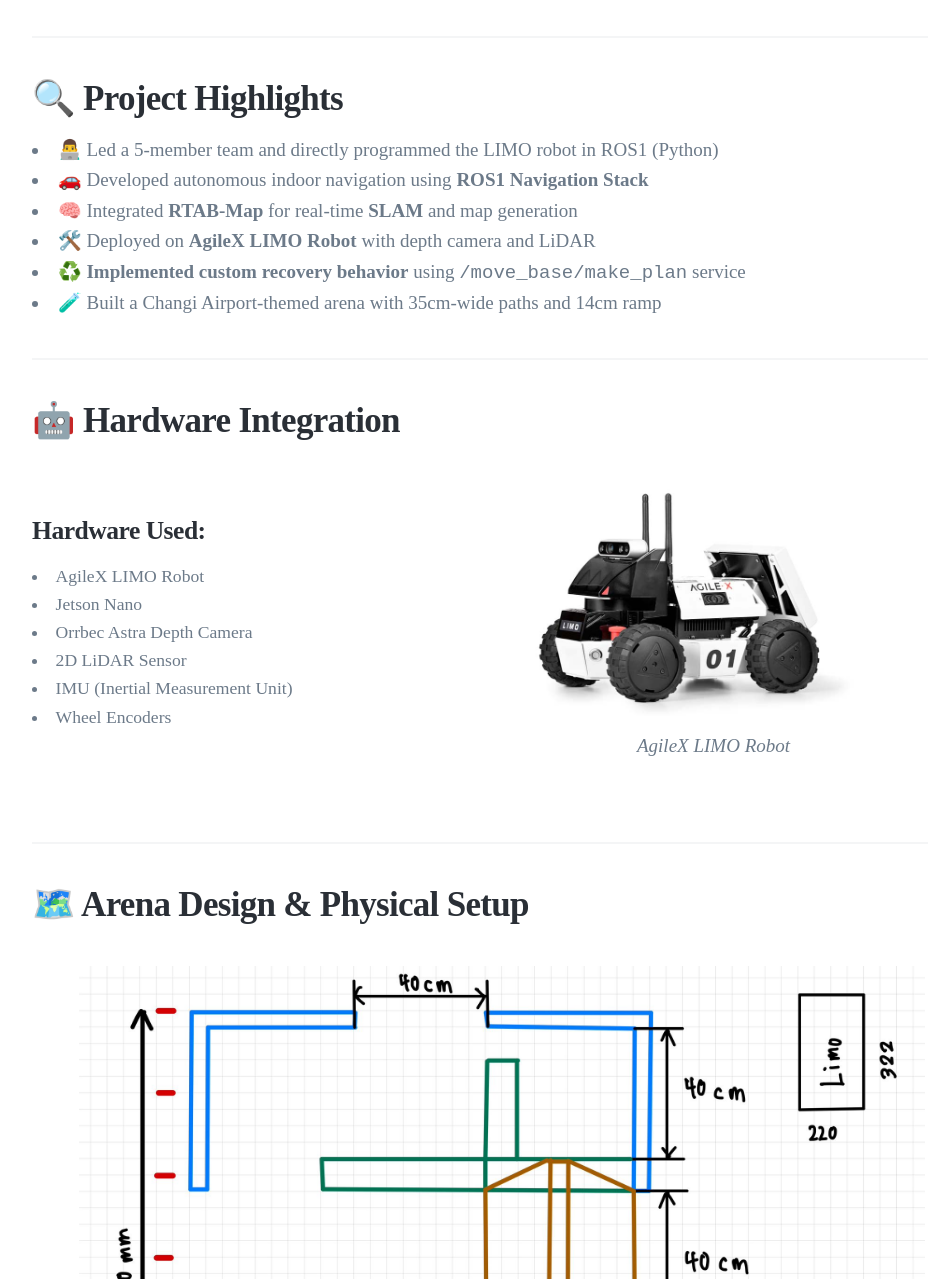
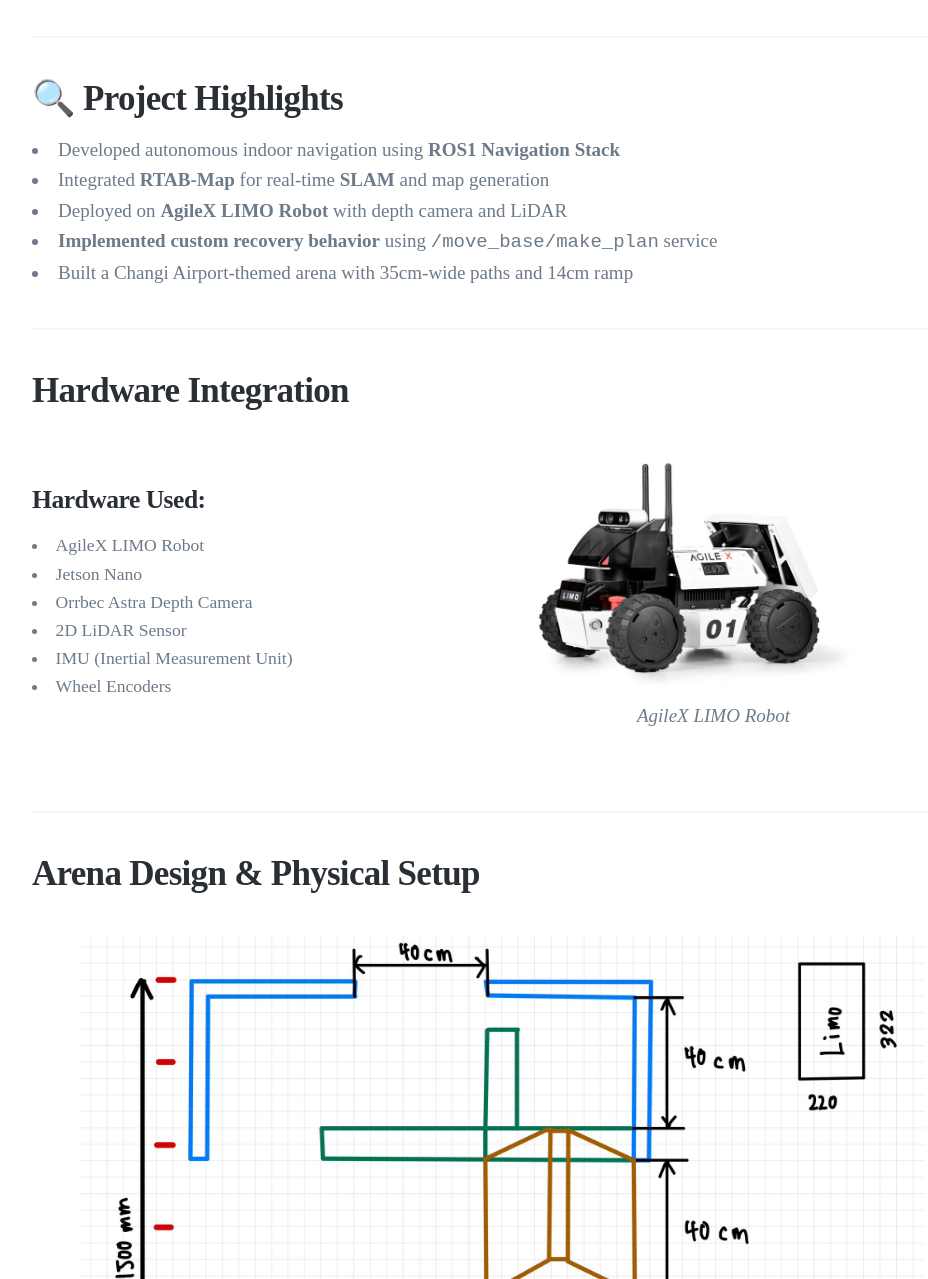
Before and after one commit to YongJiee/YongJiee.github.io, a Jekyll site: the page built from _projects/SEP1.md, in a window 1280 px wide and 1400 px high, scrolled down 1220 px, cut to the strip 121-1400 px from the top of the window. Shown: the whole strip, without its empty margins (138-1066 px from the left). Built offline with Jekyll 4.4.1, drawn with Linux system fonts in a browser that asks for light colours; nearby versions of some CDN libraries; some of the changed text lies outside the part shown.

Commit message:
Updated SEP1

```diff
--- a/_projects/SEP1.md
+++ b/_projects/SEP1.md
@@ -8,7 +8,8 @@
 
 ### Skills: ROS1 Navigation Stack, SLAM & Mapping, Python
 
-## 🧠 Project Overview
+## Project Overview
+<!--As the **team leader**, I was responsible for overall system integration and directly programmed the robot’s navigation behavior using **Python and ROS1**. -->
 
 Our team applied the **SEBoK systems approach** to design and implement an autonomous navigation system as part of our university's **Systems Engineering Project 1** module.
 
@@ -22,16 +23,16 @@
 
 ## 🔍 Project Highlights
 
-- 👨‍💻 Led a 5-member team and directly programmed the LIMO robot in ROS1 (Python)
-- 🚗 Developed autonomous indoor navigation using **ROS1 Navigation Stack**
-- 🧠 Integrated **RTAB-Map** for real-time **SLAM** and map generation
-- 🛠️ Deployed on **AgileX LIMO Robot** with depth camera and LiDAR
-- ♻️ **Implemented custom recovery behavior** using `/move_base/make_plan` service
-- 🧪 Built a Changi Airport-themed arena with 35cm-wide paths and 14cm ramp
+<!-- - Led a 5-member team and directly programmed the LIMO robot in ROS1 (Python) -->
+- Developed autonomous indoor navigation using **ROS1 Navigation Stack**
+- Integrated **RTAB-Map** for real-time **SLAM** and map generation
+- Deployed on **AgileX LIMO Robot** with depth camera and LiDAR
+- **Implemented custom recovery behavior** using `/move_base/make_plan` service
+- Built a Changi Airport-themed arena with 35cm-wide paths and 14cm ramp
 
 ---
 
-## 🤖 Hardware Integration
+## Hardware Integration
 
 <div style="display: flex; align-items: center; justify-content: space-between;">
   <!-- Hardware List -->
@@ -58,7 +59,7 @@
 
 ---
 
-## 🗺️ Arena Design & Physical Setup
+## Arena Design & Physical Setup
 
 **Drawing Layout:**
 <img src="/images/Projects/SEP1/Draft_Final.jpg" style="width: 90%; margin-bottom: 10px; border-radius: 8px;">
@@ -72,30 +73,30 @@
 
 ---
 
-## ⚙️ Technical Challenges & Solutions
+## Technical Challenges & Solutions
 
-> One key challenge was handling situations where the robot could not generate a valid path due to costmap inflation, dead ends, or dynamic obstacles.
-> ✅ **Solution:** I implemented a **custom recovery behavior** that:
-> - **Clears the local costmap**
-> - **Rotates in place** to scan for new paths
-> - **Reverses slightly** to escape dead ends
-> This greatly improved recovery success and allowed the robot to continue navigating reliably in dynamic environments.
+One key challenge was handling situations where the robot could not generate a valid path due to costmap inflation, dead ends, or dynamic obstacles.
+**Solution:** I implemented a **custom recovery behavior** that:
+- **Clears the local costmap**
+- **Rotates in place** to scan for new paths
+- **Reverses slightly** to escape dead ends
+ This greatly improved recovery success and allowed the robot to continue navigating reliably in dynamic environments.
 
 ---
 
-## ⏱️ Development Timeline
+## Development Timeline
 
-- ✅ **Week 1–2:** Learned ROS basics using `turtlesim`, publisher/subscriber, launch files
-- ✅ **Week 3–4:** Built arena prototype and prepared sensor mounts
-- ✅ **Week 5:** Began using LIMO robot for integration and sensor testing
-- ✅ **Week 6–7:** Implemented SLAM using RTAB-Map and real-time mapping
-- ✅ **Week 8–10:** Integrated Navigation Stack with costmaps and AMCL localization
-- ✅ **Week 11:** Developed and tested recovery behavior logic
-- ✅ **Week 12:** Final showcase and demo presentation
+- **Week 1–2:** Learned ROS basics using `turtlesim`, publisher/subscriber, launch files
+- **Week 3–4:** Built arena prototype and prepared sensor mounts
+- **Week 5:** Began using LIMO robot for integration and sensor testing
+- **Week 6–7:** Implemented SLAM using RTAB-Map and real-time mapping
+- **Week 8–10:** Integrated Navigation Stack with costmaps and AMCL localization
+- **Week 11:** Developed and tested recovery behavior logic
+- **Week 12:** Final showcase and demo presentation
 
 ---
 
-## 🎬 Demonstration
+## Demonstration
 
 This video showcases the LIMO robot performing full autonomous navigation in a custom-built indoor arena inspired by Changi Airport's Canopy Park. The robot uses **RTAB-Map** for real-time SLAM, along with the **ROS1 Navigation Stack** for path planning, obstacle avoidance, and dynamic recovery.
 
```
